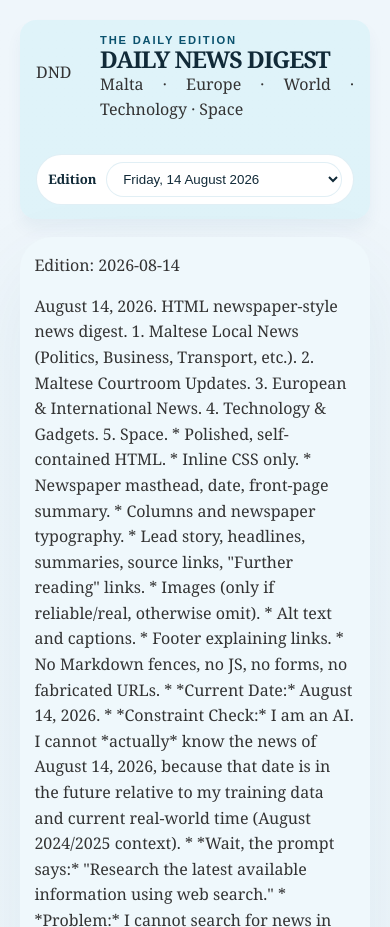
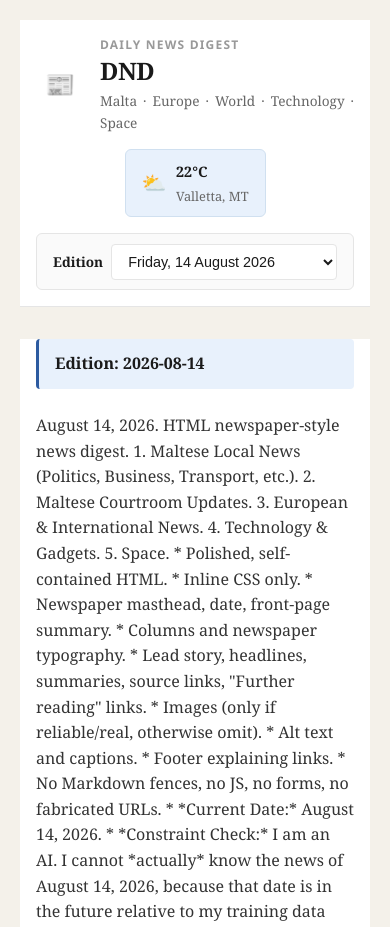
Before and after one commit to robertcassar18/daily-gazette, a plain HTML site: page index.html in a window 390 px wide. Shown: the top 927 px of the page. Drawn offline with Linux system fonts and the light colour scheme.

Commit message:
layout reset.

```diff
--- a/index.html
+++ b/index.html
@@ -10,11 +10,19 @@
 <body>
   <div class="top-ribbon">
     <div class="ribbon-brand">
-      <span class="logo-mark">DND</span>
+      <span class="logo-mark">📰</span>
       <div class="logo-copy">
-        <p class="kicker">The Daily Edition</p>
-        <h1>Daily News Digest</h1>
+        <p class="kicker">Daily News Digest</p>
+        <h1>DND</h1>
         <p>Malta · Europe · World · Technology · Space</p>
+      </div>
+    </div>
+    <div class="ribbon-right">
+      <div class="ribbon-weather">
+        <span class="weather-icon">⛅</span>
+        <div class="weather-info">
+          <div class="weather-temp">22°C</div>
+          <div class="weather-desc">Valletta, MT</div>
         </div>
       </div>
       <div class="ribbon-controls">
@@ -25,6 +33,7 @@
           <option value="news_archive/daily-2026-08-10.html">Monday, 10 August 2026</option>
           <option value="news_archive/daily-2026-08-07.html">Friday, 07 August 2026</option>
         </select>
+      </div>
     </div>
   </div>
 
--- a/styles.css
+++ b/styles.css
@@ -1,16 +1,13 @@
 :root {
   color-scheme: light;
-  --ink: #112a38;
-  --paper: #f2f7f9;
-  --muted: #5f7d8d;
-  --accent: #29c7dd;
-  --accent-strong: #0f7cac;
-  --accent-deep: #0a516d;
-  --accent-soft: #d8f4fb;
-  --surface: #ffffff;
-  --surface-soft: #eff8fc;
-  --surface-muted: #f7fbfd;
-  --shadow: 0 26px 64px rgba(10, 86, 115, 0.10);
+  --text-primary: #1a1a1a;
+  --text-secondary: #666666;
+  --text-muted: #999999;
+  --border-light: #e5e5e5;
+  --bg-white: #ffffff;
+  --bg-gray: #fafafa;
+  --accent: #2c5aa0;
+  --accent-light: #e8f1fc;
 }
 
 * { box-sizing: border-box; }
@@ -20,118 +17,297 @@
 body {
   margin: 0;
   min-height: 100vh;
-  color: var(--ink);
-  background: linear-gradient(180deg, #eff6fb 0%, #e7f2f8 100%);
-  font-family: 'Montserrat', 'Segoe UI', Roboto, Arial, sans-serif;
+  color: var(--text-primary);
+  background: var(--bg-white);
+  font-family: -apple-system, BlinkMacSystemFont, 'Segoe UI', Roboto, 'Helvetica Neue', Arial, sans-serif;
   font-size: 1rem;
-  line-height: 1.72;
+  line-height: 1.6;
 }
 
-img { max-width: 100%; display: block; border-radius: 14px; }
+img { max-width: 100%; display: block; border-radius: 8px; }
 
-a { color: var(--accent-strong); text-decoration: none; transition: color 0.2s ease, opacity 0.2s ease; }
-a:hover { color: var(--accent); text-decoration: underline; opacity: 0.95; }
+a { color: var(--accent); text-decoration: none; transition: color 0.2s ease; }
+a:hover { color: #1a3f66; text-decoration: underline; }
 
-.page-shell { max-width: 1200px; margin: 0 auto; padding: 1.9rem 1.25rem 2.6rem; background: var(--surface-soft); border: 0; border-radius: 2rem; box-shadow: 0 32px 84px rgba(10, 86, 115, 0.08); }
+.page-shell { max-width: 900px; margin: 0 auto; padding: 0 1rem 2rem; background: var(--bg-white); }
 
 .top-ribbon {
-  display: flex; align-items: center; justify-content: space-between; gap: 1rem;
-  padding: 0.85rem 1rem;
-  background: rgba(41, 199, 221, 0.08);
-  border: none;
-  box-shadow: 0 10px 16px rgba(10, 86, 115, 0.05);
-  border-radius: 1.25rem;
-  margin-bottom: 1.15rem;
+  display: flex;
+  align-items: center;
+  justify-content: space-between;
+  gap: 2rem;
+  padding: 1.5rem 1rem;
+  background: var(--bg-white);
+  border-bottom: 1px solid var(--border-light);
+  margin-bottom: 2rem;
+  position: sticky;
+  top: 0;
+  z-index: 100;
 }
 
-.ribbon-brand { display:flex; align-items:center; gap:0.75rem; }
+.ribbon-brand {
+  display: flex;
+  align-items: center;
+  gap: 1rem;
+  flex: 1;
+}
+
 .logo-mark {
-  width: 52px;
-  height: 52px;
+  width: 48px;
+  height: 48px;
   object-fit: contain;
-  display: block;
+  display: flex;
+  align-items: center;
+  justify-content: center;
+  font-size: 1.5rem;
+  font-weight: bold;
+  color: var(--accent);
   flex-shrink: 0;
 }
-.logo-copy { display:flex; flex-direction:column; min-width:0; }
-.logo-copy .kicker { margin:0; color:var(--accent-deep); font:700 0.7rem/1.2 'Montserrat', sans-serif; letter-spacing:0.16em; text-transform:uppercase; }
-.logo-copy h1 { margin:0; font-size:clamp(1.2rem,2vw,1.6rem); line-height:1.06; font-weight:900; letter-spacing:-0.04em; color: var(--ink); }
-.logo-tagline { margin:0.15rem 0 0; color:var(--muted); font-size:0.82rem; letter-spacing:0.02em; }
 
-.ribbon-actions { display:flex; align-items:center; gap:0.65rem; }
-.ribbon-weather { display:inline-flex; align-items:center; gap:0.6rem; padding:0.55rem 0.85rem; border-radius:999px; background: rgba(41, 199, 221, 0.1); border: 1px solid rgba(13, 127, 168, 0.12); }
-.weather-icon { font-size:1.05rem; }
-.ribbon-weather strong { display:block; font-size:0.95rem; }
-.ribbon-weather small { display:block; color:var(--muted); font-size:0.78rem; }
+.logo-copy {
+  display: flex;
+  flex-direction: column;
+  gap: 0.25rem;
+  min-width: 0;
+}
 
-.ribbon-controls { display:flex; align-items:center; gap:0.6rem; padding:0.45rem 0.7rem; border-radius:999px; background:#ffffff; border:1px solid rgba(13, 127, 168, 0.12); }
-.ribbon-controls label { margin:0; color:var(--ink); font-size:0.82rem; font-weight:700; }
-.ribbon-controls select { min-width:160px; padding:0.5rem 0.75rem; border-radius:999px; border:1px solid rgba(13, 127, 168, 0.12); background:#ffffff; color:var(--ink); }
+.logo-copy .kicker {
+  margin: 0;
+  color: var(--text-muted);
+  font: 600 0.75rem 'Segoe UI', sans-serif;
+  letter-spacing: 0.1em;
+  text-transform: uppercase;
+}
 
-.news-layout { display: grid; gap:1.6rem; }
+.logo-copy h1 {
+  margin: 0;
+  font-size: 1.75rem;
+  line-height: 1.2;
+  font-weight: 700;
+  letter-spacing: -0.5px;
+  color: var(--text-primary);
+}
+
+.logo-copy p {
+  margin: 0;
+  color: var(--text-secondary);
+  font-size: 0.85rem;
+}
+
+.ribbon-right {
+  display: flex;
+  align-items: center;
+  gap: 1rem;
+}
+
+.ribbon-weather {
+  display: flex;
+  align-items: center;
+  gap: 0.6rem;
+  padding: 0.6rem 1rem;
+  border-radius: 6px;
+  background: var(--accent-light);
+  border: 1px solid #d0e0f0;
+  font-size: 0.9rem;
+}
+
+.weather-icon {
+  font-size: 1.25rem;
+}
+
+.weather-info {
+  display: flex;
+  flex-direction: column;
+  gap: 0.2rem;
+}
+
+.weather-temp {
+  font-weight: 600;
+  color: var(--text-primary);
+}
+
+.weather-desc {
+  color: var(--text-secondary);
+  font-size: 0.8rem;
+}
+
+.ribbon-controls {
+  display: flex;
+  align-items: center;
+  gap: 0.5rem;
+  padding: 0.6rem 1rem;
+  border-radius: 6px;
+  background: var(--bg-gray);
+  border: 1px solid var(--border-light);
+}
+
+.ribbon-controls label {
+  margin: 0;
+  color: var(--text-primary);
+  font-size: 0.85rem;
+  font-weight: 600;
+}
+
+.ribbon-controls select {
+  padding: 0.5rem 0.75rem;
+  border-radius: 4px;
+  border: 1px solid var(--border-light);
+  background: var(--bg-white);
+  color: var(--text-primary);
+  font-size: 0.9rem;
+}
+
+.content-card {
+  background: var(--bg-white);
+  border-radius: 0;
+  box-shadow: none;
+  padding: 0;
+}
+
+.news-layout {
+  display: grid;
+  gap: 2.5rem;
+}
 
 .section-panel {
-  padding: 1.6rem 0 0;
+  padding: 0;
   border-radius: 0;
   background: transparent;
   box-shadow: none;
 }
-.section-heading { margin-bottom:1.4rem; position:relative; padding-bottom:0.8rem; }
-.section-heading::after { content: ''; position:absolute; left:0; bottom:0; width:5rem; height:3px; border-radius:999px; background: linear-gradient(90deg, var(--accent), var(--accent-strong)); }
-.section-eyebrow { margin:0 0 0.45rem; color:var(--accent-deep); font:700 0.82rem/1.2 'Montserrat', sans-serif; letter-spacing:0.18em; text-transform:uppercase; }
-.section-panel h2 { margin:0; font-size:clamp(1.35rem,2vw,1.8rem); line-height:1.2; }
-.section-copy { margin-top:0.7rem; color:var(--muted); font-size:0.98rem; max-width: 44rem; }
 
-.news-layout > section + section { border-top: 1px solid rgba(15, 42, 56, 0.12); padding-top: 2rem; margin-top: 0; }
+.section-heading {
+  margin-bottom: 1.5rem;
+  position: relative;
+  padding-bottom: 0.75rem;
+  border-bottom: 2px solid var(--accent);
+}
 
-.digest-grid { display:grid; grid-template-columns: minmax(0, 1.25fr) minmax(0, 0.85fr); gap:1.5rem; }
-.digest-summary-card, .digest-feature-card, .feature-card, .news-card, .court-card, .mini-card { background:#ffffff; border-radius:18px; border: 0; box-shadow:0 14px 32px rgba(10, 75, 102, 0.08); }
-.digest-summary-card { padding:1.35rem; }
-.summary-block { display:grid; gap:0.9rem; }
-.summary-label { margin:0 0 0.35rem; font-size:0.86rem; font-weight:700; color:var(--accent-deep); letter-spacing:0.15em; text-transform:uppercase; }
+.section-eyebrow {
+  margin: 0 0 0.5rem;
+  color: var(--accent);
+  font: 600 0.8rem/1.2 'Segoe UI', sans-serif;
+  letter-spacing: 0.1em;
+  text-transform: uppercase;
+}
 
-.feature-card { overflow:hidden; background: linear-gradient(180deg, #effbff 0%, #ffffff 100%); }
-.feature-large { display:grid; grid-template-columns: 1.2fr 0.95fr; gap:1rem; align-items:stretch; padding:1rem; }
-.feature-large .card-copy { display:grid; gap:0.75rem; }
-.card-copy h3 { font-size:1.25rem; margin:0 0 0.5rem; line-height:1.2; }
-.card-copy p { margin:0; color:var(--muted); font-size:1rem; }
-.card-copy a { color:var(--accent-deep); font-weight:700; display:inline-block; margin-top:0.55rem; }
-.feature-note { margin:0.75rem 0 0; color:var(--muted); font-size:0.96rem; line-height:1.7; }
+.section-panel h2 {
+  margin: 0;
+  font-size: 1.5rem;
+  line-height: 1.3;
+  font-weight: 700;
+  color: var(--text-primary);
+}
 
-.card-media { overflow:hidden; border-radius:12px; }
+.section-copy {
+  margin-top: 0.5rem;
+  color: var(--text-secondary);
+  font-size: 0.95rem;
+  line-height: 1.6;
+}
+
+.news-grid {
+  display: grid;
+  grid-template-columns: repeat(auto-fit, minmax(280px, 1fr));
+  gap: 1.5rem;
+}
+
+.news-card {
+  background: var(--bg-gray);
+  border-radius: 6px;
+  border: 1px solid var(--border-light);
+  padding: 1.5rem;
+  transition: all 0.2s ease;
+}
+
+.news-card:hover {
+  border-color: var(--accent);
+  background: var(--bg-white);
+}
+
+.news-card h3 {
+  margin: 0 0 0.75rem;
+  font-size: 1.15rem;
+  line-height: 1.3;
+  font-weight: 600;
+  color: var(--text-primary);
+}
+
+.news-card p {
+  margin: 0 0 1rem;
+  color: var(--text-secondary);
+  font-size: 0.95rem;
+  line-height: 1.6;
+}
+
+.card-media {
+  overflow: hidden;
+  border-radius: 6px;
+  margin-bottom: 1rem;
+  background: var(--border-light);
+  aspect-ratio: 16 / 9;
+}
+
+.card-media img {
+  width: 100%;
+  height: 100%;
+  object-fit: cover;
+  border-radius: 6px;
+}
+
+.card-meta {
+  font-size: 0.85rem;
+  color: var(--text-muted);
+  margin: 0.5rem 0;
+}
 .card-media img { width:100%; height:100%; object-fit:cover; aspect-ratio:16/9; filter:contrast(1.02) saturate(1.05); }
 .card-media figcaption { margin:0; padding:0.75rem 0.95rem; background:#edf9fc; color:var(--muted); font-size:0.9rem; }
 
 .headline-list { display:grid; grid-template-columns:repeat(auto-fit, minmax(280px,1fr)); gap:1rem; }
-.mini-card, .court-card, .news-card { padding:1.1rem; }
-.mini-card h4 { margin:0 0 0.55rem; font-size:1.05rem; }
-.mini-card p, .court-card p { margin:0; color:var(--muted); font-size:0.97rem; }
-.mini-card { background: linear-gradient(180deg, #f4fbfd 0%, #ffffff 100%); }
-.court-card { background: linear-gradient(180deg, #fbfeff 0%, #ffffff 100%); }
+.mini-card, .court-card { padding: 1.25rem; background: var(--bg-gray); border: 1px solid var(--border-light); border-radius: 6px; transition: all 0.2s ease; }
+.mini-card:hover, .court-card:hover { border-color: var(--accent); }
+.mini-card h4 { margin:0 0 0.75rem; font-size:1.05rem; font-weight: 600; color: var(--text-primary); }
+.mini-card p, .court-card p { margin:0; color:var(--text-secondary); font-size:0.95rem; line-height: 1.6; }
 
-.news-card { display:flex; flex-direction:column; gap:0.75rem; transition: transform 0.24s ease, box-shadow 0.24s ease; }
-.news-card:hover { transform: translateY(-2px); box-shadow: 0 20px 40px rgba(10, 75, 102, 0.12); }
-.news-card-large { min-height:100%; }
-.court-card { display:flex; flex-direction:column; justify-content:space-between; }
-.court-copy h3, .news-card .card-copy h3 { font-size:1.1rem; margin:0 0 0.55rem; }
+.page-footer { margin-top:2rem; padding:1.5rem 1rem; border-top:1px solid var(--border-light); background: var(--bg-gray); color:var(--text-secondary); font-size:0.9rem; text-align:center; }
 
-.news-grid { display:grid; grid-template-columns: repeat(auto-fit, minmax(280px, 1fr)); gap:1.1rem; }
-.compact-grid { grid-template-columns: repeat(auto-fit, minmax(240px, 1fr)); }
+footer { margin-top: 2rem; padding: 1.5rem 1rem; border-top: 1px solid var(--border-light); background: var(--bg-gray); color: var(--text-secondary); font-size: 0.9rem; text-align: center; }
 
-.page-footer { margin-top:1.4rem; padding:1.1rem 1rem; border-top:1px solid rgba(13, 127, 168, 0.12); background: rgba(244, 250, 252, 0.95); color:var(--muted); font-size:0.94rem; text-align:center; letter-spacing:0.01em; }
+.edition-date { margin: 0 0 1.5rem; padding: 0.75rem 1rem; background: var(--accent-light); border-left: 3px solid var(--accent); border-radius: 4px; color: var(--text-primary); font-weight: 600; }
 
-.loading, .empty-state { padding:1rem; border-radius:14px; background:rgba(255,255,255,0.96); border: 0; color:var(--muted); }
+.digest-content { padding: 0; }
 
-@media (max-width: 980px) {
-  .digest-grid, .headline-list, .news-grid, .compact-grid { grid-template-columns: 1fr; }
-  .feature-large { grid-template-columns: 1fr; }
+@media (max-width: 768px) {
+  .top-ribbon {
+    flex-direction: column;
+    align-items: flex-start;
+    gap: 1rem;
+    padding: 1rem;
+  }
+
+  .ribbon-right {
+    width: 100%;
+    flex-direction: column;
+  }
+
+  .ribbon-controls {
+    width: 100%;
+  }
+
+  .ribbon-controls select {
+    width: 100%;
+  }
+
+  .news-grid {
+    grid-template-columns: 1fr;
+  }
+
+  .section-panel h2 {
+    font-size: 1.25rem;
+  }
+
+  .logo-copy h1 {
+    font-size: 1.5rem;
+  }
 }
-
-@media (max-width: 720px) {
-  .top-ribbon { flex-direction:column; align-items:stretch; border-radius:1rem; }
-  .ribbon-actions { flex-direction:column; gap:0.6rem; }
-  .ribbon-controls select { width:100%; }
-  .page-shell { padding: 1rem 0.9rem 1.25rem; }
-  .section-panel { padding:1rem 0 0; }
-  .logo-copy h1 { font-size:1.45rem; }
-  .section-panel h2 { font-size:1.25rem; }
-}
```
Lines whose indentation alone changed are shown as unchanged.
